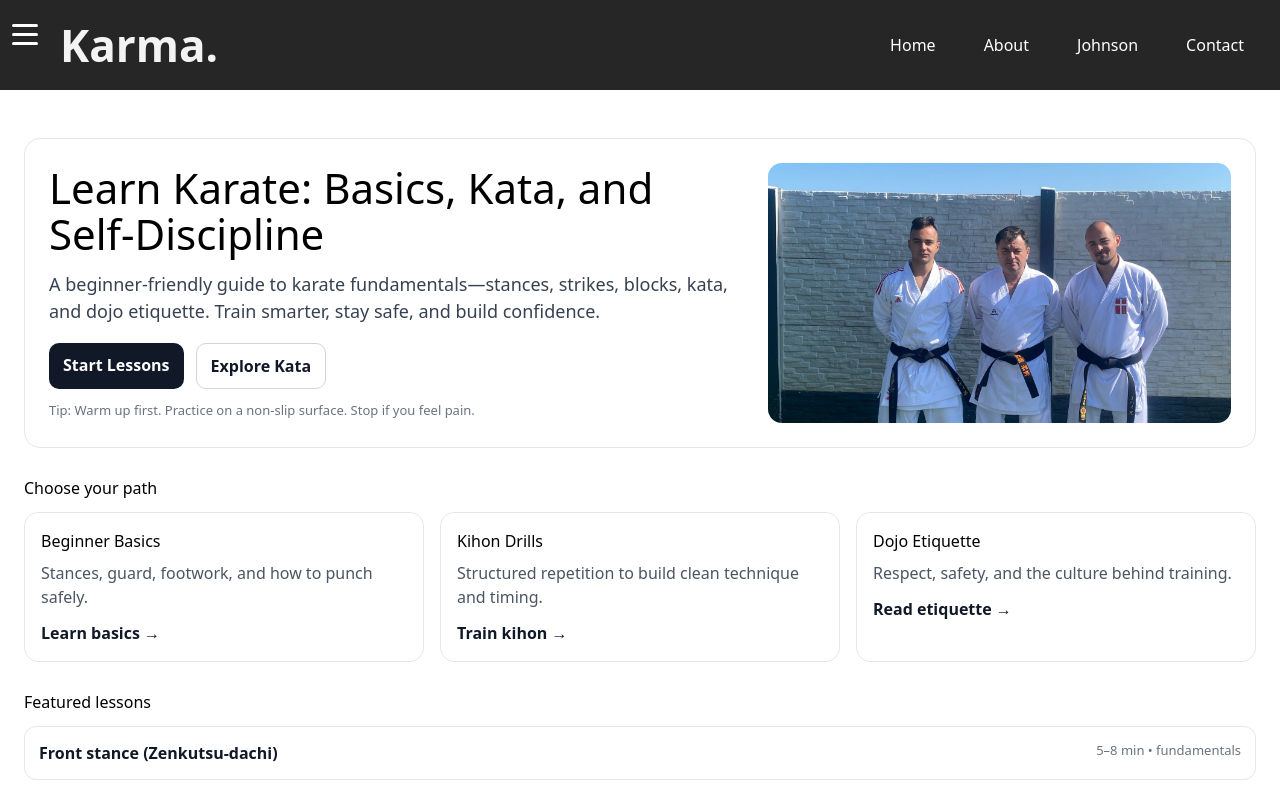
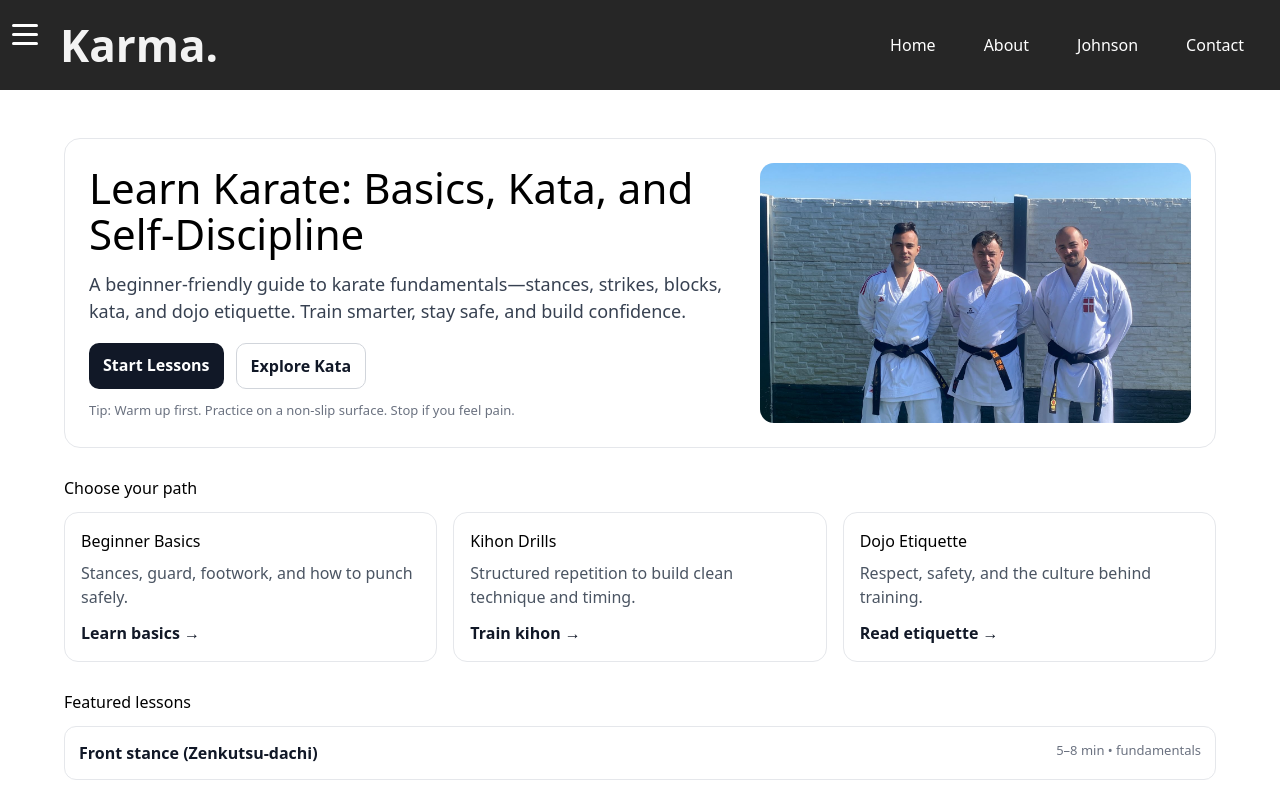
Before and after one commit to matei-am/Karate-Tutorial, a Next.js app: page / in a window 1280 px wide. Shown: the top 792 px of the page. Built offline with nearby package versions, Linux system fonts and the light colour scheme.

Commit message:
burger working + fixed homePage

```diff
--- a/app/globals.css
+++ b/app/globals.css
@@ -31,8 +31,10 @@ body {
   display: block;
   align-items: center;
   justify-content: center;
-  position: absolute;
+  position: relative;
   z-index: 1;
+  max-width: 1200px;
+  margin: 0 auto;
 }
 
 .hero-section {
@@ -43,6 +45,13 @@ body {
   padding: 24px;
   border: 1px solid #e5e7eb;
   border-radius: 16px;
+}
+
+.hero-image {
+  position: absolute;
+  inset: 1;
+  width: 100%;
+  height: 100%;
 }
 
 .site-header {
--- a/app/page.tsx
+++ b/app/page.tsx
@@ -68,12 +68,16 @@ export default function HomePage() {
             }}
           >
             {/* Put an image in /public, e.g. /public/karate-hero.jpg */}
+            <div className="hero-image-container">
+            <div className="hero-image">
               <Image
                 src="/KarateFrontPage.jpg"
                 alt="Karate training"
                 fill
-            style={{ aspectRatio: "16 / 9", objectFit: "cover" }}
+                style={{ objectFit: "cover", objectPosition: "center"}}
               />
+            </div>
+            </div>
           </div>
         </section>
 
```
Lines whose indentation alone changed are shown as unchanged.
